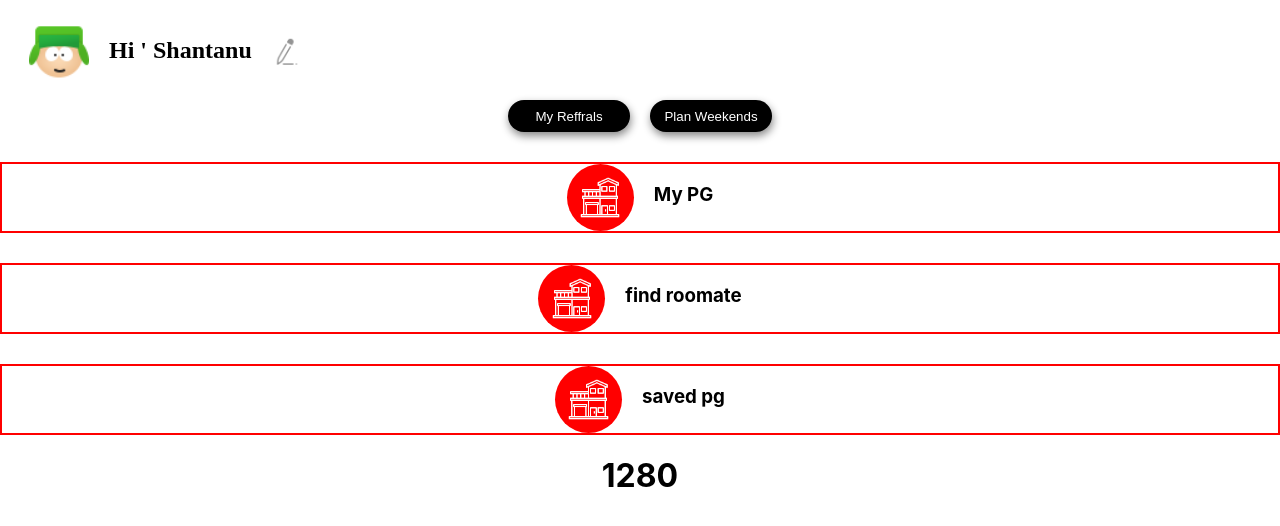
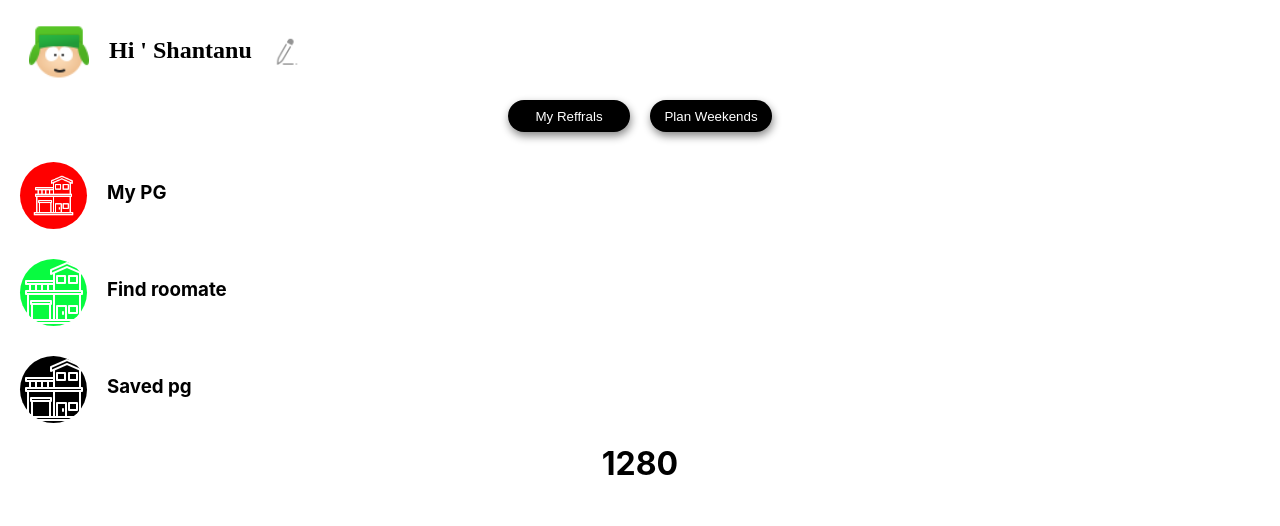
Before and after one commit to Shanpkt/appna_pg, a React (Create React App) app: page /Profile in a window 1280 px wide. Shown: the top 526 px of the page. Built offline with nearby package versions, Linux system fonts and the light colour scheme.

Commit message:
first commit

```diff
--- a/src/molecules/personalOption.css
+++ b/src/molecules/personalOption.css
@@ -1,7 +1,7 @@
 .option_slide{
-    border: 2px solid red;
+    /* border: 2px solid red; */
     display: flex;
-    justify-content: center;
+    /* justify-content: center; */
     margin-top: 30px;
 
 
@@ -16,6 +16,33 @@
     display: flex;
     justify-content: center;
     align-items: center;
+    margin-left: 20px;
+
+}
+
+.circle_icon1{
+    width: 67PX;
+    height: 67PX;
+    border-radius: 50px;
+    background-color: rgb(8, 251, 64);
+    margin-right: 20px;
+    display: flex;
+    justify-content: center;
+    align-items: center;
+    margin-left: 20px;
+
+}
+
+.circle_icon2{
+    width: 67PX;
+    height: 67PX;
+    border-radius: 50px;
+    background-color: black;
+    margin-right: 20px;
+    display: flex;
+    justify-content: center;
+    align-items: center;
+    margin-left: 20px;
 
 }
 
--- a/src/molecules/personalOption.js
+++ b/src/molecules/personalOption.js
@@ -12,17 +12,17 @@ function PersonalOption() {
 
         </div>
         <div className='option_slide' >
-        <div className='circle_icon'>
+        <div className='circle_icon1'>
         <img src={bulding} />
         </div>
-        <h3>find roomate</h3>
+        <h3>Find roomate</h3>
 
         </div>
         <div className='option_slide' >
-        <div className='circle_icon'>
+        <div className='circle_icon2'>
         <img src={bulding} />
         </div>
-        <h3>saved pg</h3>
+        <h3>Saved pg</h3>
 
         </div>
 
```
